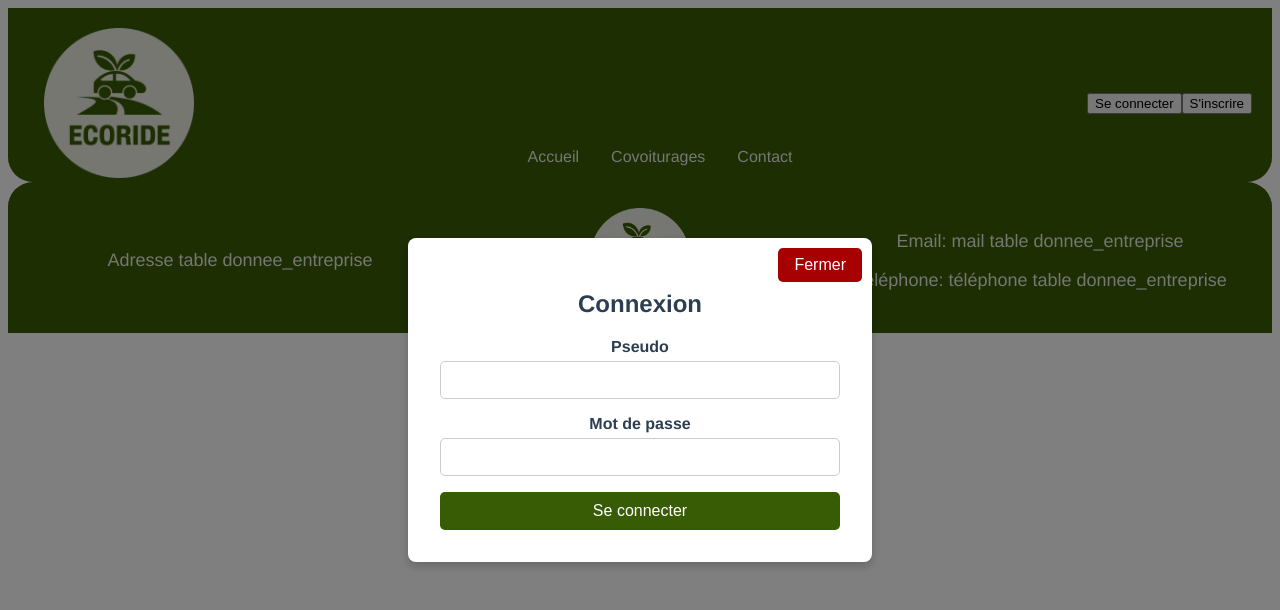
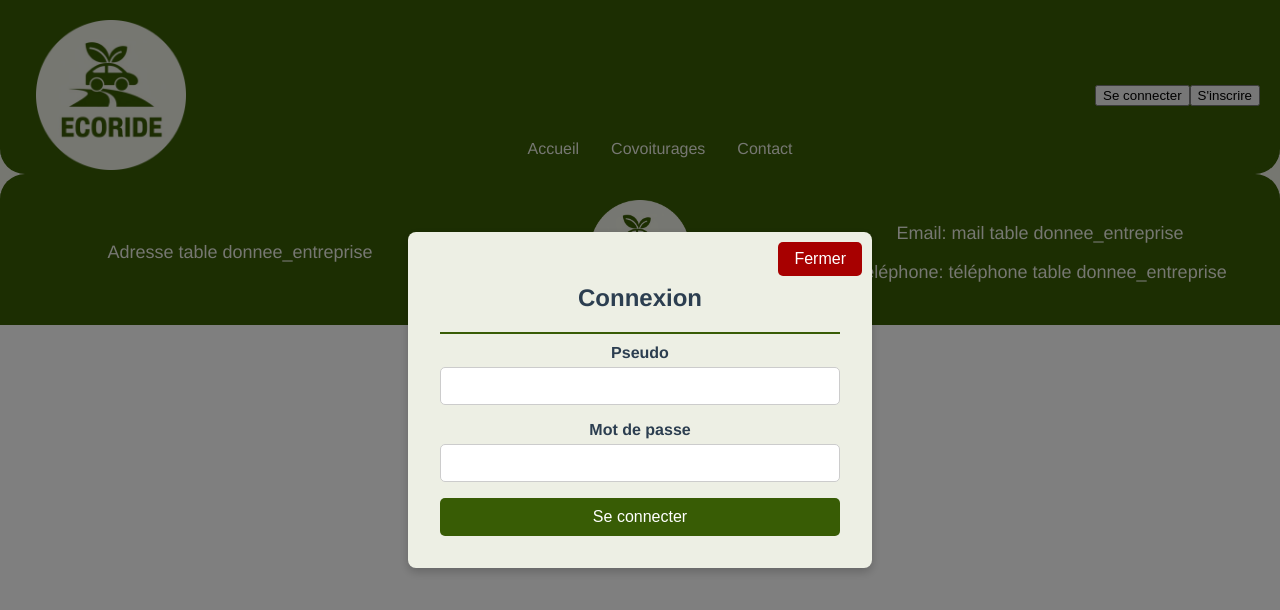
Before and after one commit to M-Fav/EcoRide-frontEnd, a Vue app: page /login in a window 1280 px wide. Shown: the top 610 px of the page. Built offline with nearby package versions, Linux system fonts and the light colour scheme.

Commit message:
Amélioration su style général

```diff
--- a/src/App.vue
+++ b/src/App.vue
@@ -39,11 +39,13 @@ export default {
 </script>
 
 <style>
+@import "@/assets/styles/style.css";
 #app {
   font-family: Avenir, Helvetica, Arial, sans-serif;
   -webkit-font-smoothing: antialiased;
   -moz-osx-font-smoothing: grayscale;
   text-align: center;
   color: #2c3e50;
+  background-color: #EDEFE4;
 }
 </style>
--- /dev/null
+++ b/src/assets/styles/style.css
@@ -0,0 +1,22 @@
+body {
+    margin: 0;
+    padding: 0;
+    box-sizing: border-box;
+  }
+
+/* Barre horizontale sous le titre */
+.modal-divider {
+    width: 100%;
+    height: 2px;
+    background-color: #385C05;
+    margin: 10px 0;
+    border: none;
+  }
+
+  .modal-content {
+    background-color: #EDEFE4;
+    padding: 2rem;
+    border-radius: 8px;
+    box-shadow: 0 4px 10px rgba(0, 0, 0, 0.2);
+    position: relative;
+  }
--- a/src/components/modal/CreerCovoiturageModal.vue
+++ b/src/components/modal/CreerCovoiturageModal.vue
@@ -2,6 +2,7 @@
   <div v-if="showModal" class="modal-overlay" @click.self="closeModal">
     <div class="modal-content">
       <h2>{{ title }}</h2>
+      <hr class="modal-divider">
 
       <form @submit.prevent="createRide">
         <div class="form-grid">
@@ -33,10 +34,17 @@
 
         <!-- Sélection d'une voiture sous forme de cartes avec un loader -->
         <div class="voiture-selection">
-          <h3>Choisir une voiture</h3>
+          <h3 class="voiture-title">Choisir une voiture</h3>
+
 
           <div v-if="isLoading" class="loader-container">
             <div class="loader"></div>
+          </div>
+
+          <div v-else>
+            <div v-if="voitures.length === 0" class="no-voiture">
+              <p>Aucune voiture enregistrée.</p>
+              <button @click="ouvrirCreationVoiture" class="create-car-button">Créer une voiture</button>
             </div>
 
             <div v-else class="voiture-cards">
@@ -53,6 +61,8 @@
               </div>
             </div>
           </div>
+        </div>
+
 
         <div class="modal-actions">
           <button type="submit" class="create-button">Créer</button>
@@ -111,6 +121,9 @@ export default {
         isLoading.value = false; // Désactive le chargement après récupération
       }
     };
+
+
+
 
     onMounted(fetchVoitures);
 
@@ -305,6 +318,35 @@ button {
   animation: spin 1s linear infinite;
 }
 
+.no-voiture {
+  text-align: center;
+  margin-top: 1rem;
+}
+
+.create-car-button {
+  background-color: #1a3b0e;
+  color: white;
+  padding: 10px 15px;
+  border: none;
+  border-radius: 5px;
+  font-size: 16px;
+  cursor: pointer;
+  margin-top: 10px;
+}
+
+.create-car-button:hover {
+  background-color: #377d1d;
+}
+
+/* Centrage du titre "Choisir une voiture" */
+.voiture-title {
+  text-align: center;
+  font-size: 18px;
+  font-weight: bold;
+  margin-bottom: 10px;
+}
+
+
 @keyframes spin {
   0% { transform: rotate(0deg); }
   100% { transform: rotate(360deg); }
--- a/src/components/modal/LoginModal.vue
+++ b/src/components/modal/LoginModal.vue
@@ -2,6 +2,7 @@
   <div class="login-modal">
     <div class="modal-content">
       <h2>{{ title || "Connexion"}}</h2>
+      <hr class="modal-divider">
       <form @submit.prevent="login">
         <div class="form-group">
           <label for="pseudo">Pseudo</label>
@@ -81,13 +82,8 @@ export default {
 }
 
 .modal-content {
-  background: white;
-  padding: 2rem;
-  border-radius: 8px;
-  box-shadow: 0 4px 10px rgba(0, 0, 0, 0.2);
   width: 400px;
   text-align: center;
-  position: relative;
 }
 
 .form-group {
--- a/src/components/modal/SignUpModal.vue
+++ b/src/components/modal/SignUpModal.vue
@@ -2,6 +2,7 @@
   <div class="sign-in-modal">
     <div class="modal-content">
       <h2>Inscription</h2>
+      <hr class="modal-divider">
       <form @submit.prevent="signUp">
         <div class="form-grid">
           <div>
@@ -141,12 +142,7 @@ export default {
 }
 
 .modal-content {
-  background-color: #EDEFE4;
-  padding: 2rem;
-  border-radius: 8px;
-  box-shadow: 0 4px 10px rgba(0, 0, 0, 0.2);
   width: 500px;
-  position: relative;
 }
 
 h2 {
--- a/src/components/vue/AccueilView.vue
+++ b/src/components/vue/AccueilView.vue
@@ -35,7 +35,6 @@ export default {
   align-items: center;
   padding: 2rem;
   min-height: 100vh;
-  background-color: #f5f5f5;
 }
 
 .text-section {
```
Lines whose indentation alone changed are shown as unchanged.
